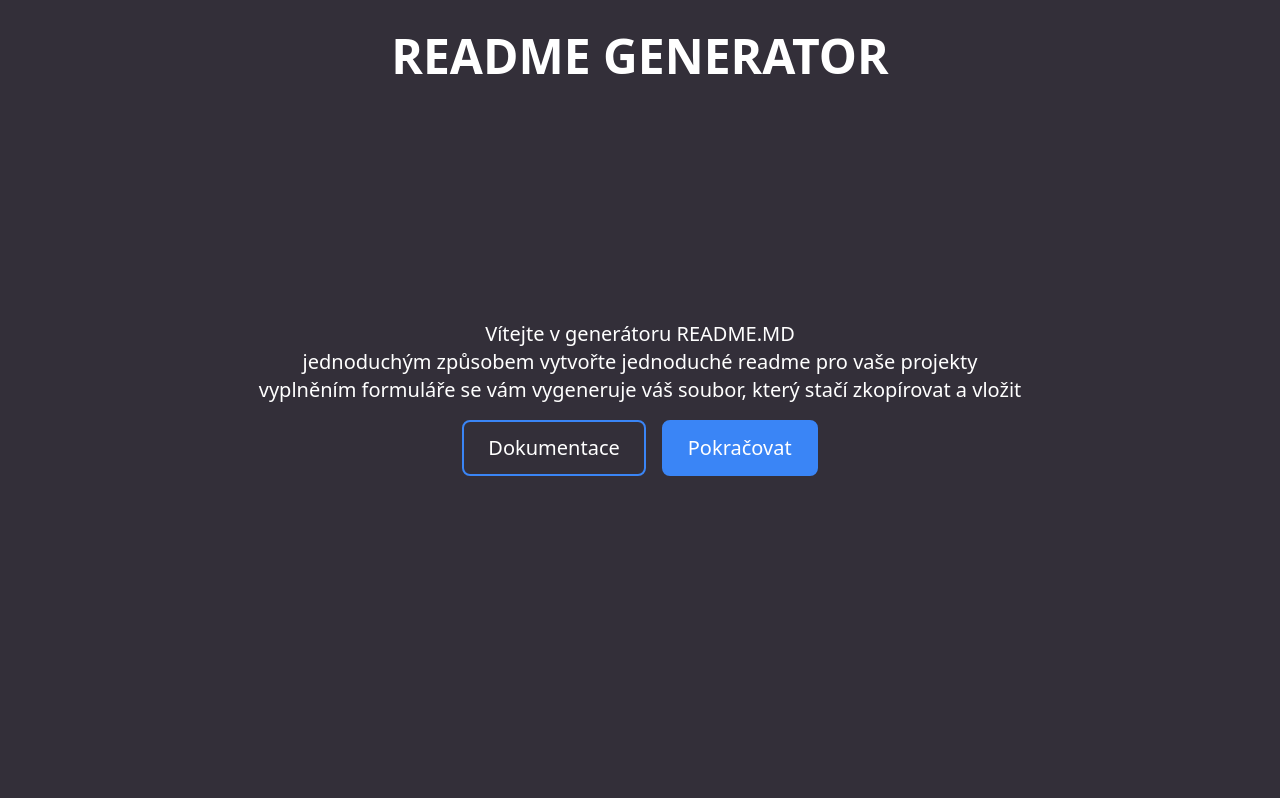
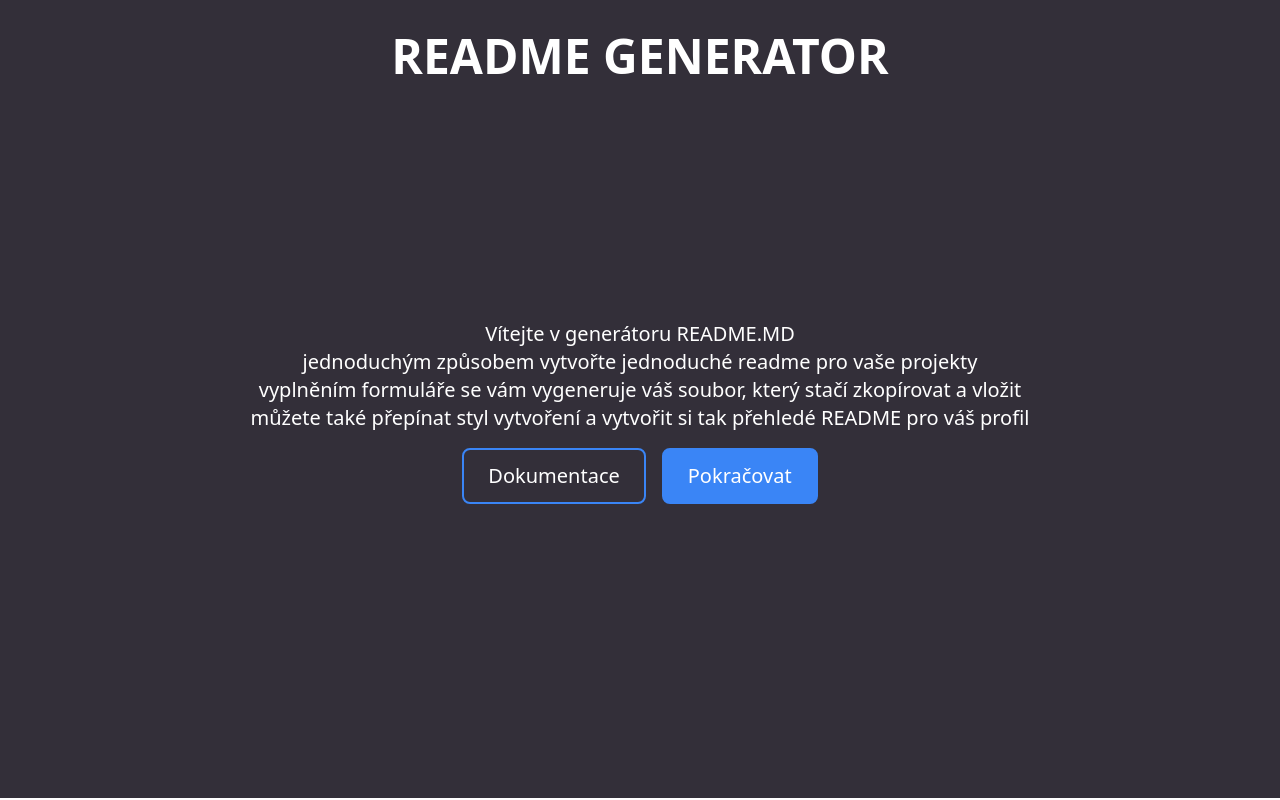
Before and after one commit to OndrejLosensky/generate-readme, a React (Create React App) app: page / in a window 1280 px wide. Shown: the top 800 px of the page. Built offline with nearby package versions, Linux system fonts and the light colour scheme; the HTML template or start-up script is replaced by a standard one.

Commit message:
přidání dalšího řádku popisku

```diff
--- a/src/components/home/Home.js
+++ b/src/components/home/Home.js
@@ -14,6 +14,7 @@ const Home = (props) => {
             <p> Vítejte v generátoru README.MD </p>
             <p> jednoduchým způsobem vytvořte jednoduché readme pro vaše projekty </p>
             <p> vyplněním formuláře se vám vygeneruje váš soubor, který stačí zkopírovat a vložit </p>
+            <p> můžete také přepínat styl vytvoření a vytvořit si tak přehledé README pro váš profil </p>
             <div className='pt-4'>
               <button onClick={props.openDocumentation} className='px-6 py-3 border-buttonColor border-2 rounded-lg hover:-translate-y-1 duration-300'>
                 Dokumentace
```
